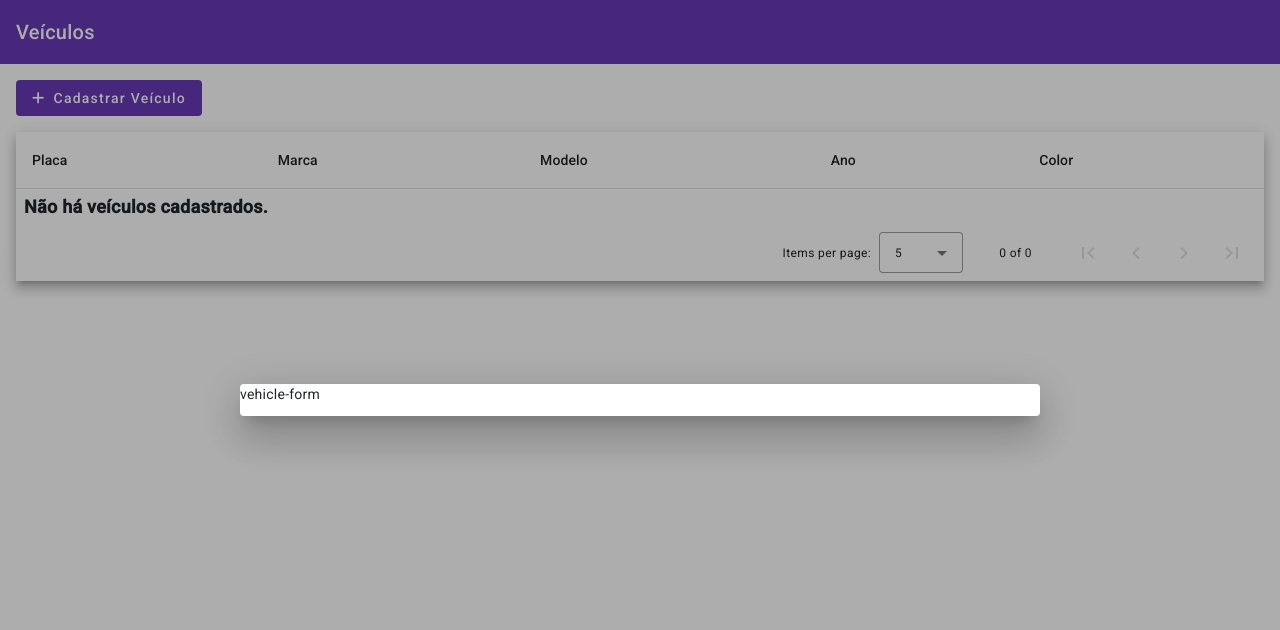
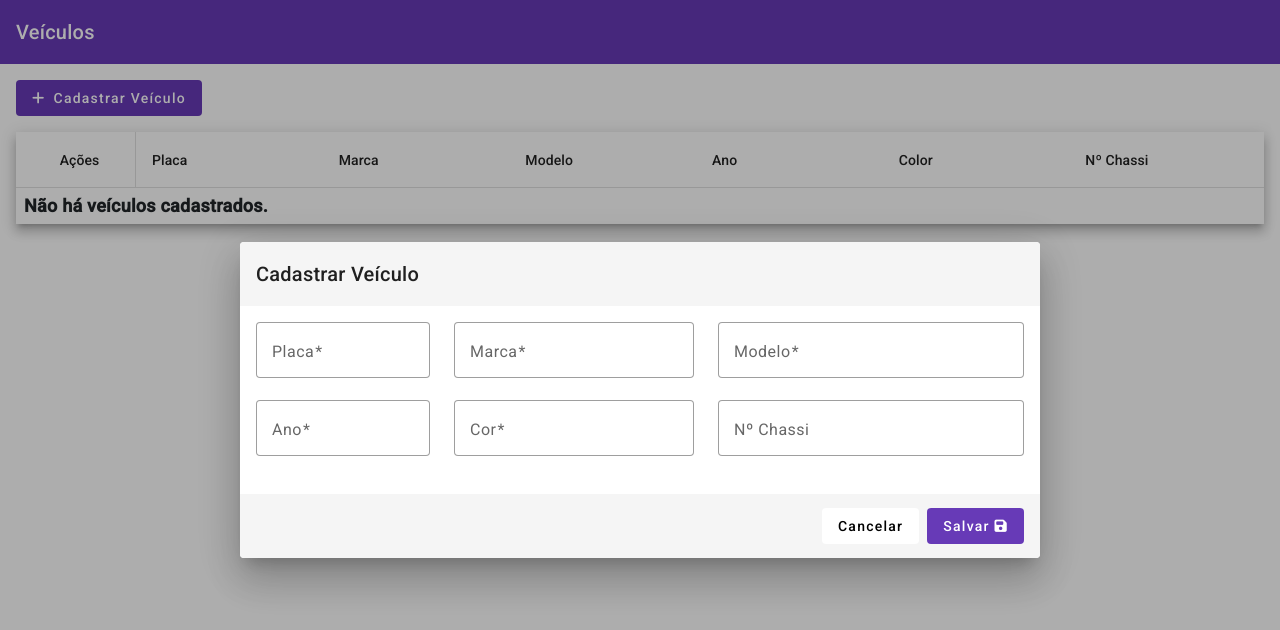
Before and after one commit to DoToMaSi/infosys-test-front, an Angular app: page /vehicles in a window 1280 px wide. Both pictures are taken after a click on the button "Cadastrar Veículo". Shown: the top 630 px of the page. Built offline with nearby package versions, Linux system fonts and the light colour scheme.

Commit message:
- Crud cadastrado

```diff
--- a/src/app/vehicles/vehicle-form/vehicle-form.component.html
+++ b/src/app/vehicles/vehicle-form/vehicle-form.component.html
@@ -1 +1,66 @@
-<p>vehicle-form</p>
+<mat-toolbar>
+  <label>{{ data ? 'Editar Veículo' : 'Cadastrar Veículo' }}</label>
+</mat-toolbar>
+<form [formGroup]="formVehicle" (ngSubmit)="submitForm()">
+  <div class="content">
+
+    <div class="row">
+      <div class="col-12 col-sm-6 col-md-4 col-lg-3">
+        <mat-form-field appearance="outline">
+          <mat-label>Placa</mat-label>
+          <input matInput type="text" maxlength="10" formControlName="plate" required />
+          <mat-error *ngIf="formVehicle.get('plate')?.errors?.['required']">O campo Placa é obrigatório</mat-error>
+        </mat-form-field>
+      </div>
+
+      <div class="col-12 col-sm-6 col-md-4 col-lg-4">
+        <mat-form-field appearance="outline">
+          <mat-label>Marca</mat-label>
+          <input matInput type="text" maxlength="30" formControlName="brand" required />
+          <mat-error *ngIf="formVehicle.get('brand')?.errors?.['required']">O campo Marca é obrigatório</mat-error>
+        </mat-form-field>
+      </div>
+
+      <div class="col-12 col-sm-6 col-md-4 col-lg-5">
+        <mat-form-field appearance="outline">
+          <mat-label>Modelo</mat-label>
+          <input matInput type="text" maxlength="50" formControlName="model" required />
+          <mat-error *ngIf="formVehicle.get('model')?.errors?.['required']">O campo Modelo é obrigatório</mat-error>
+        </mat-form-field>
+      </div>
+
+      <div class="col-12 col-sm-6 col-md-4 col-lg-3">
+        <mat-form-field appearance="outline">
+          <mat-label>Ano</mat-label>
+          <input matInput type="number" maxlength="4" formControlName="year" required />
+          <mat-error *ngIf="formVehicle.get('year')?.errors?.['required']">O campo Ano é obrigatório</mat-error>
+          <mat-error *ngIf="formVehicle.get('year')?.errors?.['min']">O campo Ano deve ser maior que 1900</mat-error>
+        </mat-form-field>
+      </div>
+
+      <div class="col-12 col-sm-6 col-md-4 col-lg-4">
+        <mat-form-field appearance="outline">
+          <mat-label>Cor</mat-label>
+          <input matInput type="text" maxlength="16" formControlName="color" required />
+          <mat-error *ngIf="formVehicle.get('color')?.errors?.['required']">O campo Cor é obrigatório</mat-error>
+        </mat-form-field>
+      </div>
+
+      <div class="col-12 col-sm-6 col-md-4 col-lg-5">
+        <mat-form-field appearance="outline">
+          <mat-label>Nº Chassi</mat-label>
+          <input matInput type="text" maxlength="17" formControlName="chassis" />
+        </mat-form-field>
+      </div>
+    </div>
+
+  </div>
+
+  <mat-toolbar class="sys-bottom-row">
+    <button tabindex="-1" type="button" mat-button mat-flat-button (click)="closeModal(null)">Cancelar</button>
+    <button mat-button mat-flat-button type="submit" color="primary">
+      Salvar
+      <i class="fa-solid fa-save"></i>
+    </button>
+  </mat-toolbar>
+</form>
--- a/src/app/vehicles/vehicle-form/vehicle-form.component.ts
+++ b/src/app/vehicles/vehicle-form/vehicle-form.component.ts
@@ -1,5 +1,8 @@
 import { ChangeDetectionStrategy, Component, Inject } from '@angular/core';
+import { FormControl, FormGroup, Validators } from '@angular/forms';
 import { MAT_DIALOG_DATA, MatDialogRef } from '@angular/material/dialog';
+import { IVehicle } from '../models/vehicle.model';
+import { MatSnackBar } from '@angular/material/snack-bar';
 
 @Component({
     selector: 'app-vehicle-form',
@@ -10,10 +13,48 @@ import { MAT_DIALOG_DATA, MatDialogRef } from '@angular/material/dialog';
 
 export class VehiclesFormComponent {
 
+    formVehicle = new FormGroup({
+        plate: new FormControl('', [
+            Validators.required
+        ]),
+        brand: new FormControl('', [
+            Validators.required
+        ]),
+        model: new FormControl('', [
+            Validators.required
+        ]),
+        year: new FormControl(null, [
+            Validators.required,
+            Validators.min(1900),
+            Validators.max(2026)
+        ]),
+        color: new FormControl('', [
+            Validators.required
+        ]),
+        chassis: new FormControl('')
+    })
+
     constructor(
-    @Inject(MAT_DIALOG_DATA) private data: any,
+        @Inject(MAT_DIALOG_DATA) public data: IVehicle,
         private dialogRef: MatDialogRef<VehiclesFormComponent>,
+        private matSnackbar: MatSnackBar
     ) { }
 
+    submitForm() {
+        this.formVehicle.markAllAsTouched();
+        if (this.formVehicle.valid) {
+            const vehicle = this.formVehicle.value as IVehicle;
+            this.dialogRef.close(vehicle);
+            return true;
+        } else {
+            this.matSnackbar.open('O formulário contém dados inválidos ou campos obrigatórios não preenchidos', 'OK', {
+                duration: 4000
+            });
+            return false;
+        }
+    }
 
+    closeModal(value: any) {
+        this.dialogRef.close(value);
     }
+}
--- a/src/app/vehicles/vehicles.component.html
+++ b/src/app/vehicles/vehicles.component.html
@@ -15,26 +15,37 @@
   <div class="row">
     <div class="col">
       <div class="mat-elevation-z8">
-        <table mat-table [dataSource]="dataSource" aria-describedby="vehicle-table">
+        <mat-table #vehicleTable [dataSource]="dataSource" class="vehicle-table" aria-describedby="vehicle-table">
           <ng-container *ngFor="let col of columnsToDisplay; let i = index" [matColumnDef]="col">
-            <th mat-header-cell *matHeaderCellDef>{{ columnsName[i] }}</th>
-            <td mat-cell *matCellDef="let car">{{car?.plate}}</td>
+            <ng-container *ngIf="col !== 'actions'; else actionsCol">
+              <mat-header-cell *matHeaderCellDef>{{ columnsName[i] }}</mat-header-cell>
+              <mat-cell *matCellDef="let car">{{car?.[col]}}</mat-cell>
+            </ng-container>
+
+            <ng-template #actionsCol>
+              <mat-header-cell *matHeaderCellDef>{{ columnsName[0] }}</mat-header-cell>
+              <mat-cell *matCellDef="let car">
+                <button (click)="editVehicle(car, i)" mat-icon-button color="accent">
+                  <i class="fa-solid fa-edit"></i>
+                </button>
+
+                <button (click)="removeVehicle(car, i)" mat-icon-button color="warn">
+                  <i class="fa-solid fa-trash"></i>
+                </button>
+              </mat-cell>
+            </ng-template>
+
           </ng-container>
 
-          <tr mat-header-row *matHeaderRowDef="columnsToDisplay"></tr>
-          <tr mat-row *matRowDef="let myRowData; columns: columnsToDisplay"></tr>
+          <mat-header-row *matHeaderRowDef="columnsToDisplay"></mat-header-row>
+          <mat-row *matRowDef="let myRowData; columns: columnsToDisplay"></mat-row>
 
           <tr class="mat-row" *matNoDataRow>
             <td class="mat-cell empty-row" [colSpan]="columnsToDisplay.length">
               Não há veículos cadastrados.
             </td>
           </tr>
-        </table>
-
-
-        <mat-paginator [pageSizeOptions]="[5, 10, 20, 50]" showFirstLastButtons
-          aria-label="Select page of periodic elements">
-        </mat-paginator>
+        </mat-table>
       </div>
     </div>
   </div>
--- a/src/app/vehicles/vehicles.component.scss
+++ b/src/app/vehicles/vehicles.component.scss
@@ -2,14 +2,35 @@
   display: block;
 }
 
-.vehicle-list {
-  width: 100%;
-  display: flex;
-  flex-direction: column;
-  gap: 16px;
+$table-accent-color: var(--mat-table-row-item-outline-color);
+
+.vehicle {
+  &-table {
+    .mat-mdc-row {
+      &:hover {
+        background-color: #f5f5f5;
+      }
+    }
+
+    .mat-column-actions {
+      max-width: 120px;
+      display: flex;
+      justify-content: center;
+      align-items: center;
+      border-right: 1px solid var(--mat-table-row-item-outline-color);
+    }
+
+    // .mat-column-plate {}
+  }
+
+  &-list {
+    width: 100%;
+    display: flex;
+    flex-direction: column;
+    gap: 16px;
+  }
 }
 
-.vehicle-form {
-  max-width: 90vw;
-  width: 400px;
+mat-paginator {
+  border-top: 1px solid var(--mat-table-row-item-outline-color);
 }
--- a/src/app/vehicles/vehicles.component.ts
+++ b/src/app/vehicles/vehicles.component.ts
@@ -1,8 +1,9 @@
 import { AfterViewInit, ChangeDetectionStrategy, Component, ViewChild } from '@angular/core';
 import { MatDialog } from '@angular/material/dialog';
 import { MatPaginator } from '@angular/material/paginator';
-import { MatTableDataSource } from '@angular/material/table';
+import { MatTable, MatTableDataSource } from '@angular/material/table';
 import { VehiclesFormComponent } from './vehicle-form/vehicle-form.component';
+import { IVehicle } from './models/vehicle.model';
 
 @Component({
   selector: 'app-vehicles',
@@ -11,32 +12,51 @@ import { VehiclesFormComponent } from './vehicle-form/vehicle-form.component';
   changeDetection: ChangeDetectionStrategy.OnPush,
 })
 
-export class VehiclesComponent implements AfterViewInit {
+export class VehiclesComponent {
 
+  @ViewChild('vehicleTable') vehicleTable: MatTable<any>;
   @ViewChild(MatPaginator) paginator: MatPaginator;
 
-  columnsToDisplay = ['plate', 'brand', 'model', 'year', 'color'];
-  columnsName = ['Placa', 'Marca', 'Modelo', 'Ano', 'Color'];
-  dataSource = new MatTableDataSource([]);
+  columnsToDisplay = ['actions', 'plate', 'brand', 'model', 'year', 'color', 'chassis'];
+  columnsName = ['Ações', 'Placa', 'Marca', 'Modelo', 'Ano', 'Color', 'Nº Chassi'];
+  dataSource = new MatTableDataSource<IVehicle>([]);
 
   constructor(private matDialog: MatDialog) { }
-
-  ngAfterViewInit() {
-    this.dataSource.paginator = this.paginator;
-  }
 
   createVehicle() {
     const dialog = this.matDialog.open(VehiclesFormComponent, {
       maxWidth: '90vw',
-      width: '800px'
+      width: '800px',
+      maxHeight: '90vh',
+      disableClose: true,
+      autoFocus: false,
     });
 
-    dialog.afterClosed().subscribe((value) => {
-      console.log(value);
+    dialog.afterClosed().subscribe((value: IVehicle | null) => {
+      if (value) {
+        this.dataSource.data.push(value);
+        this.vehicleTable.renderRows();
+      }
     });
   }
 
-  editVehicle() { }
+  editVehicle(vehicle: IVehicle, index: number) {
+    const dialog = this.matDialog.open(VehiclesFormComponent, {
+      maxWidth: '90vw',
+      width: '800px',
+      maxHeight: '90vh',
+      data: vehicle
+    });
 
-  removeVehicle() { }
+    dialog.afterClosed().subscribe((value: IVehicle | null) => {
+      if (value) {
+        this.dataSource.data[index] = value;
+        this.vehicleTable.renderRows();
+      }
+    });
+  }
+
+  removeVehicle(vehicle: IVehicle, index: number) {
+    console.log(vehicle, index);
+  }
 }
--- a/src/styles.scss
+++ b/src/styles.scss
@@ -8,6 +8,10 @@ body {
 body {
   margin: 0;
   font-family: Roboto, "Helvetica Neue", sans-serif;
+}
+
+mat-form-field {
+  width: 100%;
 }
 
 .content {
@@ -28,4 +32,11 @@ body {
       gap: 8px;
     }
   }
+
+  &-bottom-row {
+    width: 100%;
+    display: flex;
+    justify-content: flex-end;
+    gap: 8px;
+  }
 }
```
Also changed, not shown: src/app/vehicles/models/vehicle.model.ts (added, +8 -0 lines), src/app/vehicles/vehicles.module.ts (+13 -2 lines). Lines whose indentation alone changed are shown as unchanged.
